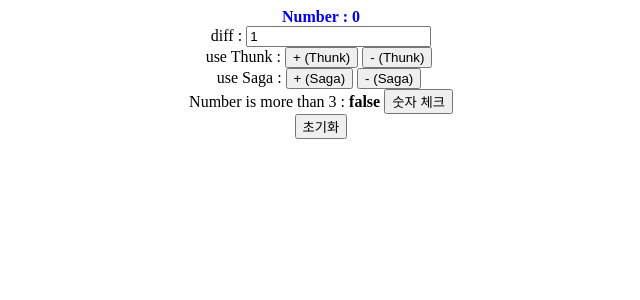
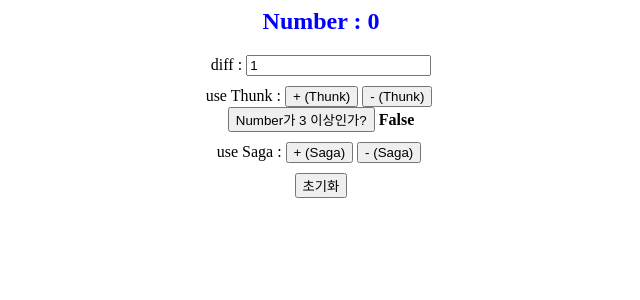
Before and after one commit to imki123/react-redux, a React (Create React App) app: page / in a window 1280 px wide. Shown: the top 300 px of the page, without its empty margins (319-959 px from the left). Built offline with nearby package versions, Linux system fonts and the light colour scheme.

Commit message:
Counter: fix style

```diff
--- a/src/components/Counter.js
+++ b/src/components/Counter.js
@@ -24,7 +24,8 @@ function Counter(props) {
       <div>
         <span> use Thunk : </span>
         <button onClick={onIncreaseThunk}>+ (Thunk)</button>&nbsp;
-        <button onClick={onDecreaseThunk}>- (Thunk)</button>&nbsp;
+        <button onClick={onDecreaseThunk}>- (Thunk)</button>&nbsp;<br/>
+        <button onClick={onCheck}>Number가 3 이상인가?</button> <b>{checkResult ? "True" : "False"}</b>
       </div>
       <div>
         <span> use Saga : </span>
@@ -32,8 +33,7 @@ function Counter(props) {
         <button onClick={onDecreaseSaga}>- (Saga)</button>&nbsp;
       </div>
       <div>
-        Number is more than 3 : <b>{checkResult ? "true" : "false"}</b>&nbsp;
-        <button onClick={onCheck}>숫자 체크</button>
+
       </div>
       <button onClick={onInit}>초기화</button>
     </div>
--- a/src/components/Counter.scss
+++ b/src/components/Counter.scss
@@ -1,6 +1,11 @@
 .counter {
-  & .number {
+  .number {
     font-weight: bold;
     color: blue;
+    font-size: 1.5rem;
+    margin-bottom: 20px;
+  }
+  div + div{
+    margin-bottom: 10px;
   }
 }
```
